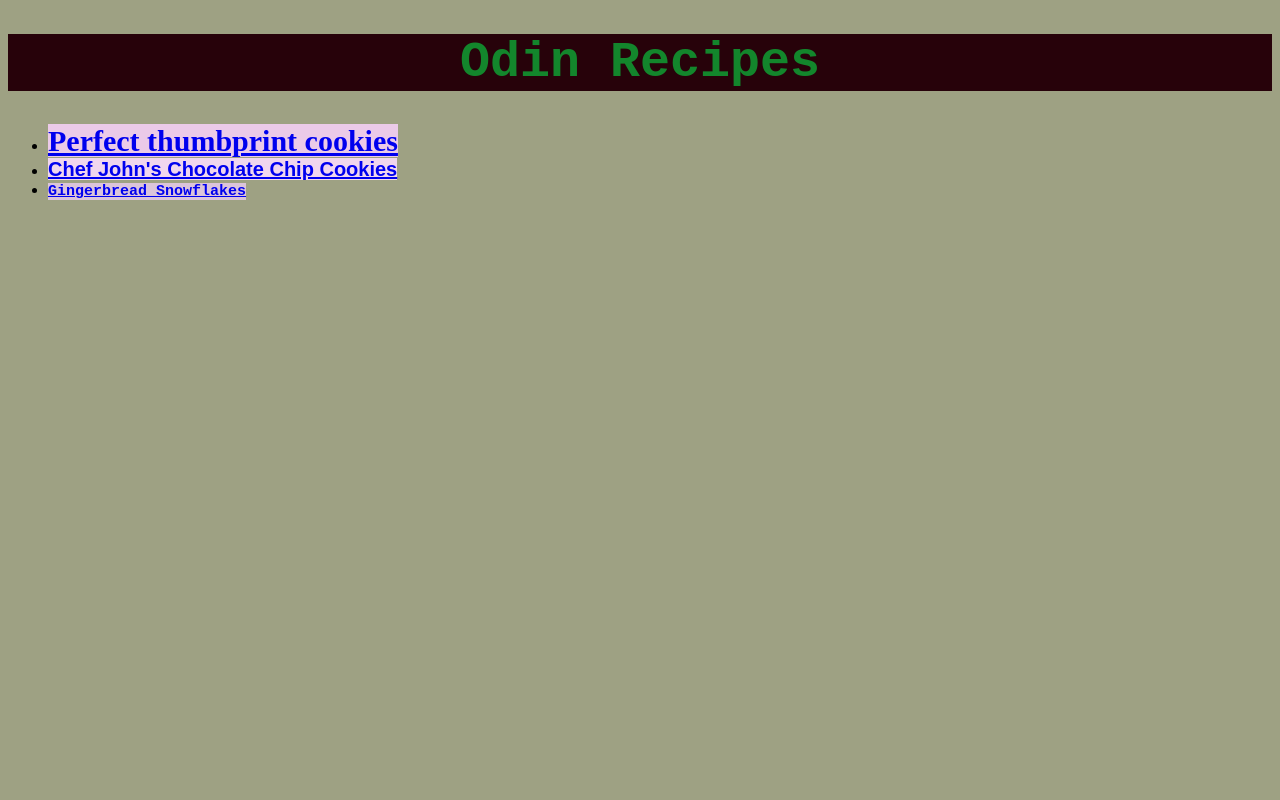
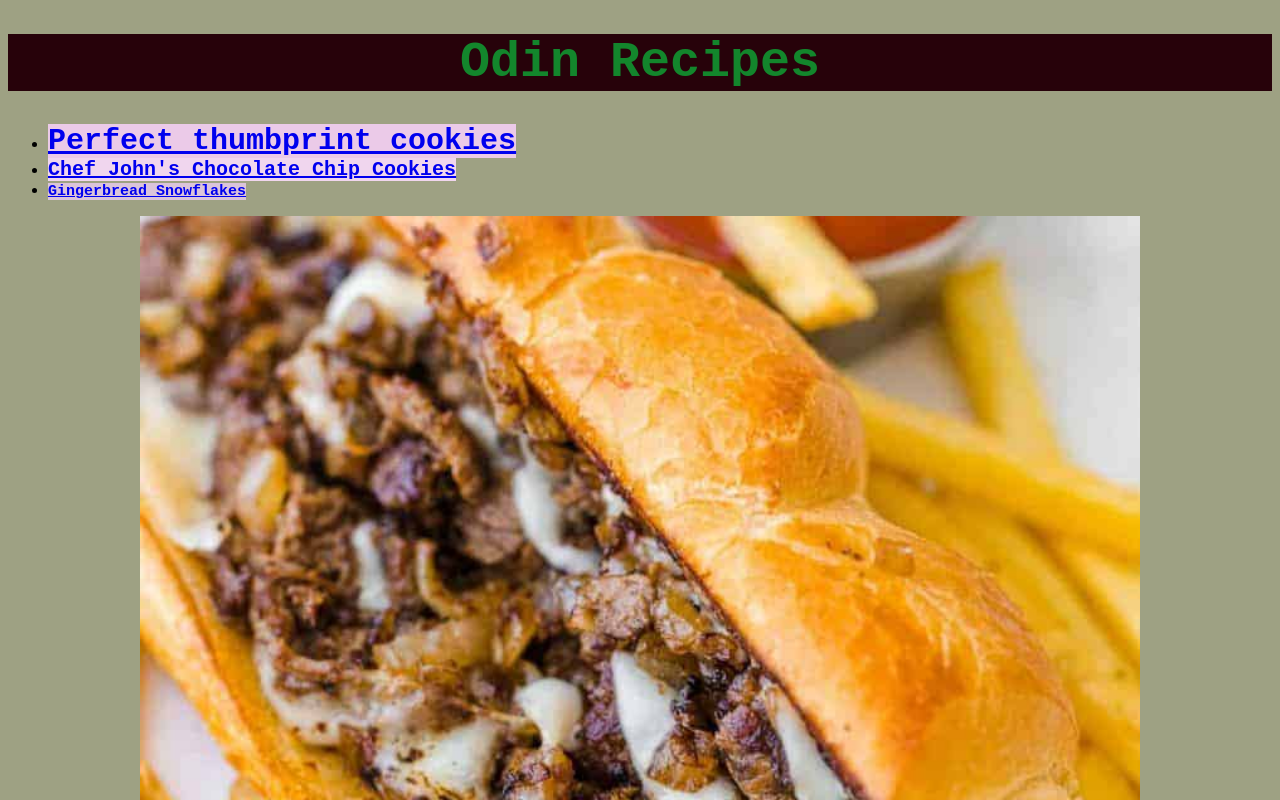
Before and after one commit to Alex1997aco/odin-recipes, a plain HTML site: page index.html in a window 1280 px wide. Shown: the top 800 px of the page. Drawn offline with Linux system fonts and the light colour scheme.

Commit message:
Add picture of kebab so main page look less boring

```diff
--- a/index.html
+++ b/index.html
@@ -12,5 +12,6 @@
             <li><a class="text_style2" href="recipes/chef_johns_chocolate_chip_cookies.html">Chef John's Chocolate Chip Cookies</a></li>
             <li><a class="text_style3" href="recipes/gingerbread_snowflakes.html">Gingerbread Snowflakes</a></li>
         </ul>
+        <img class="kebab" src="./recipes/randnom_pic_of_food.jpg" alt="picture of kebab">
     </body>
 </html>
--- a/mystyle.css
+++ b/mystyle.css
@@ -12,14 +12,14 @@
 /* add style to list titles */
 
 .text_style {
-    font-family: 'Times New Roman', serif;
+    font-family: monospace;
     font-size: 30px;
     background-color: rgb(235, 202, 232);
     font-weight: bold;
 }
 
 .text_style2 {
-    font-family: sans-serif;
+    font-family: monospace;
     font-size: 20px;
     background-color: rgb(240, 214, 238);
     font-weight: bold;
@@ -33,7 +33,15 @@
     font-weight: bold;
 }
 
+/* add picture of kebab so main webpage looks more stylish */
 
+.kebab {
+    width: 1000px;
+    height: auto;
+    margin-left: auto;
+    margin-right: auto;
+    display: block;
+}
 
 /* add background color to our main webpage */
 body {
```
Also changed, not shown: recipes/randnom_pic_of_food.jpg (added).
